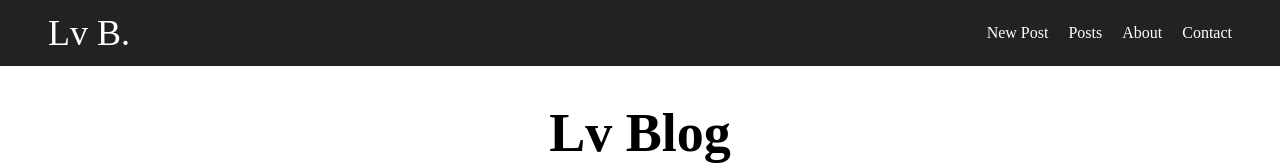
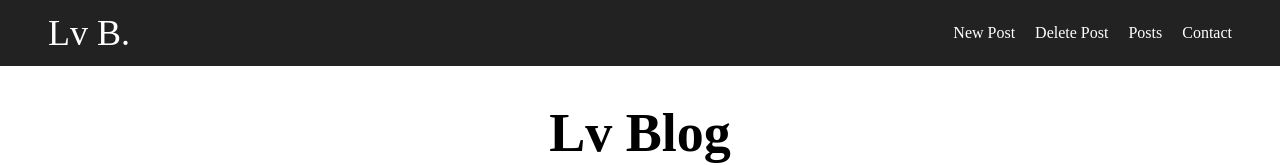
Before and after one commit to LeticiaLuckow/Blog, a Next.js app: page / in a window 1280 px wide. Shown: the top 165 px of the page. Built offline with nearby package versions, Linux system fonts and the light colour scheme; no server answers.

Commit message:
Delete Post

```diff
--- a/src/Components/Header/Header.tsx
+++ b/src/Components/Header/Header.tsx
@@ -17,13 +17,14 @@ const Header = ({ showMenu = false }: HeaderType) => {
               <SpanDiv>
                 <Link href="http://localhost:3000/Admin/AddNew">New Post</Link>
               </SpanDiv>
+              <SpanDiv>
+                <Link href="http://localhost:3000/Admin/MenagePosts">
+                  Delete Post
+                </Link>
+              </SpanDiv>
 
               <SpanDiv>
                 <Link href="#posts">Posts</Link>
-              </SpanDiv>
-
-              <SpanDiv>
-                <Link href="#sobre">About</Link>
               </SpanDiv>
             </>
           )}
```
Also changed, not shown: src/pages/Admin/MenagePosts/index.tsx (+13 -1 lines).
